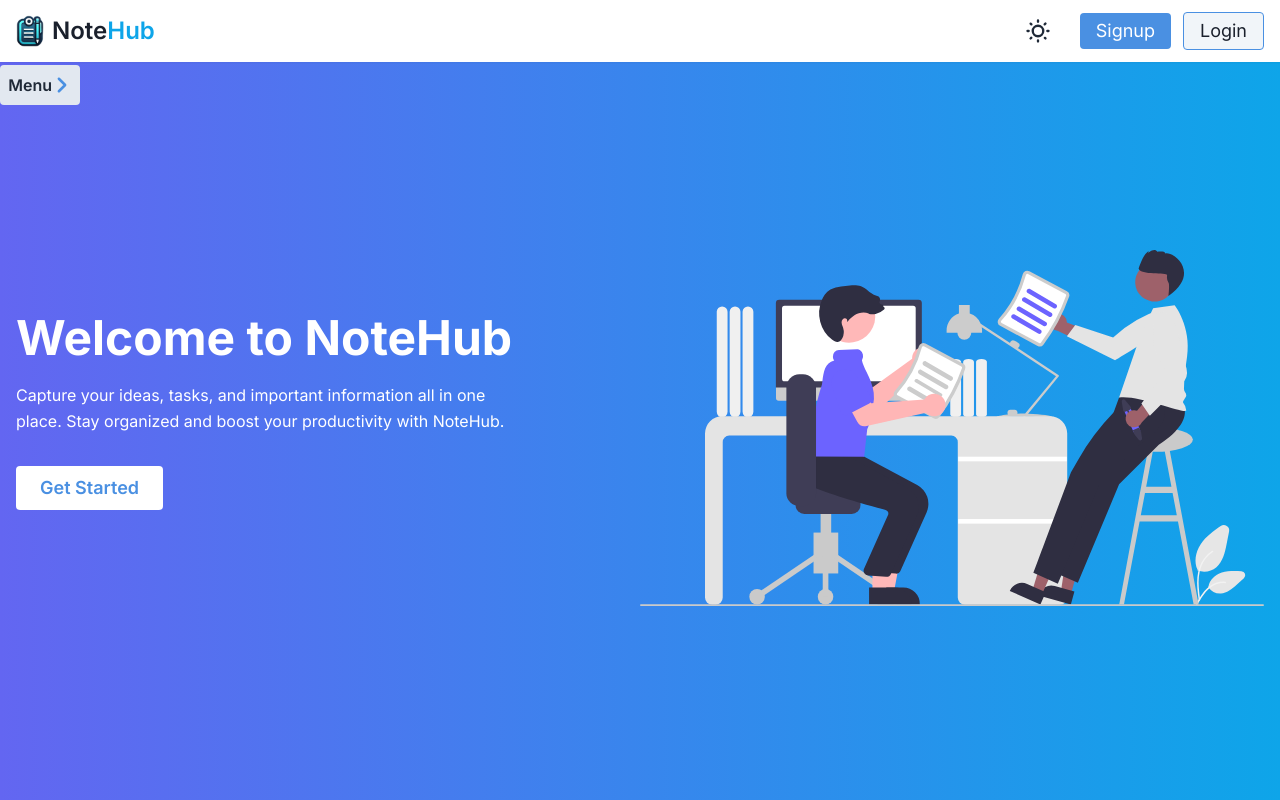
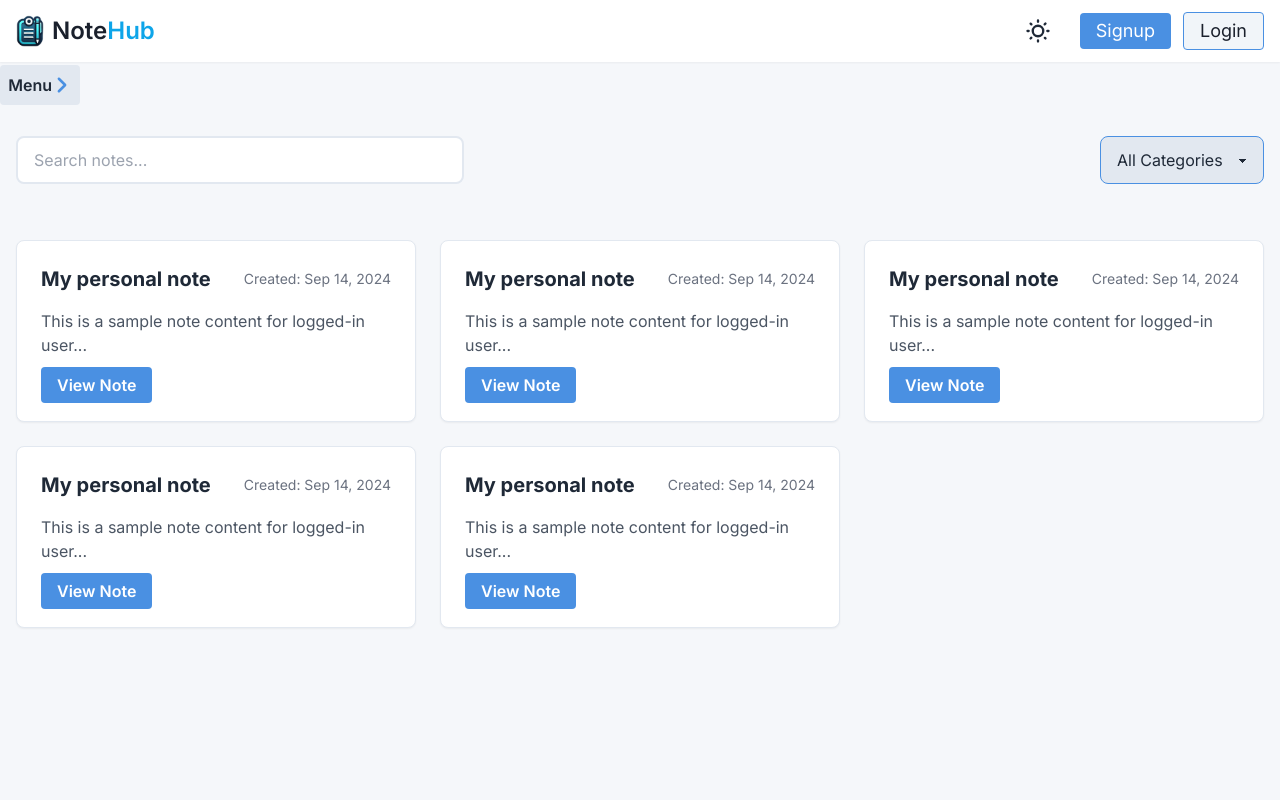
Before and after one commit to Hasinur3813/notehub, a React (Create React App) app: page / in a window 1280 px wide. Built offline with nearby package versions, Linux system fonts and the light colour scheme.

Commit message:
note page setup

```diff
--- a/package.json
+++ b/package.json
@@ -1,7 +1,7 @@
 {
-  "homepage": "https://hasinur3813.github.io/notehub",
   "name": "notehub",
   "version": "0.1.0",
+  "homepage": "https://hasinur3813.github.io/notehub",
   "private": true,
   "dependencies": {
     "@emotion/react": "^11.13.3",
--- a/src/components/App.js
+++ b/src/components/App.js
@@ -2,13 +2,14 @@ import React from "react";
 import HomePage from "../pages/HomePage";
 import Layout from "./Layout";
 import SideBarProvider from "../context/SideBar";
+import NotePage from "../pages/NotePage";
 
 const App = () => {
   return (
     <div className="font-inter bg-primary dark:bg-dark-secondary">
       <SideBarProvider>
         <Layout>
-          <HomePage />
+          <NotePage />
         </Layout>
       </SideBarProvider>
     </div>
--- a/src/components/NavBar.jsx
+++ b/src/components/NavBar.jsx
@@ -3,18 +3,18 @@ import logo from "../assets/logo.png";
 import NavbarEnd from "./NavbarEnd";
 
 const NavBar = () => {
-  const [theme, setTheme] = useState("light");
+  const [noteHubTheme, setNoteHubTheme] = useState("light");
 
   useEffect(() => {
-    const storedTheme = localStorage.getItem("theme") || "light";
-    setTheme(storedTheme);
+    const storedTheme = localStorage.getItem("noteHubTheme") || "light";
+    setNoteHubTheme(storedTheme);
     document.documentElement.setAttribute("data-theme", storedTheme);
   }, []);
 
   const onThemeChange = () => {
-    const newTheme = theme === "light" ? "dark" : "light";
-    localStorage.setItem("theme", newTheme);
-    setTheme(newTheme);
+    const newTheme = noteHubTheme === "light" ? "dark" : "light";
+    localStorage.setItem("noteHubTheme", newTheme);
+    setNoteHubTheme(newTheme);
     document.documentElement.setAttribute("data-theme", newTheme);
   };
 
@@ -31,7 +31,7 @@ const NavBar = () => {
           </span>
         </a>
 
-        <NavbarEnd onThemeChange={onThemeChange} theme={theme} />
+        <NavbarEnd onThemeChange={onThemeChange} noteHubTheme={noteHubTheme} />
       </nav>
     </div>
   );
--- a/src/components/NavbarEnd.jsx
+++ b/src/components/NavbarEnd.jsx
@@ -1,14 +1,15 @@
 import React from "react";
 
-const NavbarEnd = ({ onThemeChange, theme }) => {
+const NavbarEnd = ({ onThemeChange, noteHubTheme }) => {
   return (
     <div className="flex justify-center items-center gap-x-3">
       <label className="swap swap-rotate">
         {/* this hidden checkbox controls the state */}
         <input
           type="checkbox"
-          onClick={onThemeChange}
-          checked={theme === "dark"}
+          onChange={onThemeChange}
+          checked={noteHubTheme === "dark"}
+          value={noteHubTheme}
         />
 
         {/* sun icon */}
--- /dev/null
+++ b/src/components/Note.jsx
@@ -0,0 +1,25 @@
+import React from "react";
+
+const Note = () => {
+  return (
+    <div class="bg-secondary shadow-sm border border-muted rounded-lg p-6 transition-colors duration-100">
+      <div class="flex flex-col sm:flex-row justify-between md:items-center mb-4">
+        <h2 class="text-lg md:text-xl font-bold text-gray-800 md:w-1/2 mb-3 md:mb-0">
+          My personal note
+        </h2>
+        <span class="text-sm text-gray-500">Created: Sep 14, 2024</span>
+      </div>
+      <p class="text-gray-600 mb-4">
+        This is a sample note content for logged-in user...
+      </p>
+      <a
+        href="./page/viewNote.html"
+        class="mt-4 px-4 py-2 bg-accent-1 text-white font-semibold rounded hover:bg-blue-500"
+      >
+        View Note
+      </a>
+    </div>
+  );
+};
+
+export default Note;
--- /dev/null
+++ b/src/components/PageLayout.jsx
@@ -0,0 +1,17 @@
+import React, { useContext } from "react";
+import { SideBarContext } from "../context/SideBar";
+
+const PageLayout = ({ children, className }) => {
+  const { isSideBarOpen } = useContext(SideBarContext);
+  return (
+    <section
+      className={` transition-all duration-200 ease-out overflow-y-auto w-full ${className} px-4 ${
+        isSideBarOpen && "lg:ms-52"
+      }`}
+    >
+      {children}
+    </section>
+  );
+};
+
+export default PageLayout;
--- a/src/pages/HomePage.jsx
+++ b/src/pages/HomePage.jsx
@@ -1,16 +1,11 @@
-import React, { useContext } from "react";
+import React from "react";
 import BannerIllustrasion from "../components/BannerIllustrasion";
 import { Button } from "../components/Button";
-import { SideBarContext } from "../context/SideBar";
+import PageLayout from "../components/PageLayout";
 
 const HomePage = () => {
-  const { isSideBarOpen } = useContext(SideBarContext);
   return (
-    <section
-      className={` transition-all duration-200 ease-out overflow-y-auto w-full pt-28 md:py-0 bg-gradient-to-r from-indigo-500 to-sky-500 px-4 dark:bg-none ${
-        isSideBarOpen && "lg:ms-52"
-      }`}
-    >
+    <PageLayout className="bg-gradient-to-r from-indigo-500 to-sky-500 dark:bg-none">
       <div className="container mx-auto flex flex-col md:flex-row text-center md:text-left  md:justify-between gap-y-10 items-center h-full">
         <div className=" text-white rounded mb-8">
           <h1 className="text-2xl md:text-3xl lg:text-4xl xl:text-5xl font-bold">
@@ -28,7 +23,7 @@ const HomePage = () => {
         </div>
         <BannerIllustrasion />
       </div>
-    </section>
+    </PageLayout>
   );
 };
 
--- /dev/null
+++ b/src/pages/NotePage.jsx
@@ -0,0 +1,36 @@
+import React from "react";
+import PageLayout from "../components/PageLayout";
+import Note from "../components/Note";
+
+const NotePage = () => {
+  return (
+    <PageLayout>
+      <div className="pt-20">
+        <div className="flex flex-col sm:flex-row gap-y-4 sm:gap-y-0 justify-between items-center">
+          <input
+            type="text"
+            placeholder="Search notes..."
+            className="input border-2 border-muted w-full max-w-md focus:outline-none focus:border-accent-1 text-base"
+          />
+
+          <select className="select dark:bg-dark-primary bg-muted border border-accent-1 focus:border-accent-1 focus:outline-none text-base">
+            <option selected>All Categories</option>
+            <option>Work</option>
+            <option>Personal</option>
+            <option>Others</option>
+          </select>
+        </div>
+
+        <div class="grid grid-cols-1 sm:grid-cols-2 lg:grid-cols-3 gap-6 mt-14">
+          <Note />
+          <Note />
+          <Note />
+          <Note />
+          <Note />
+        </div>
+      </div>
+    </PageLayout>
+  );
+};
+
+export default NotePage;
```
